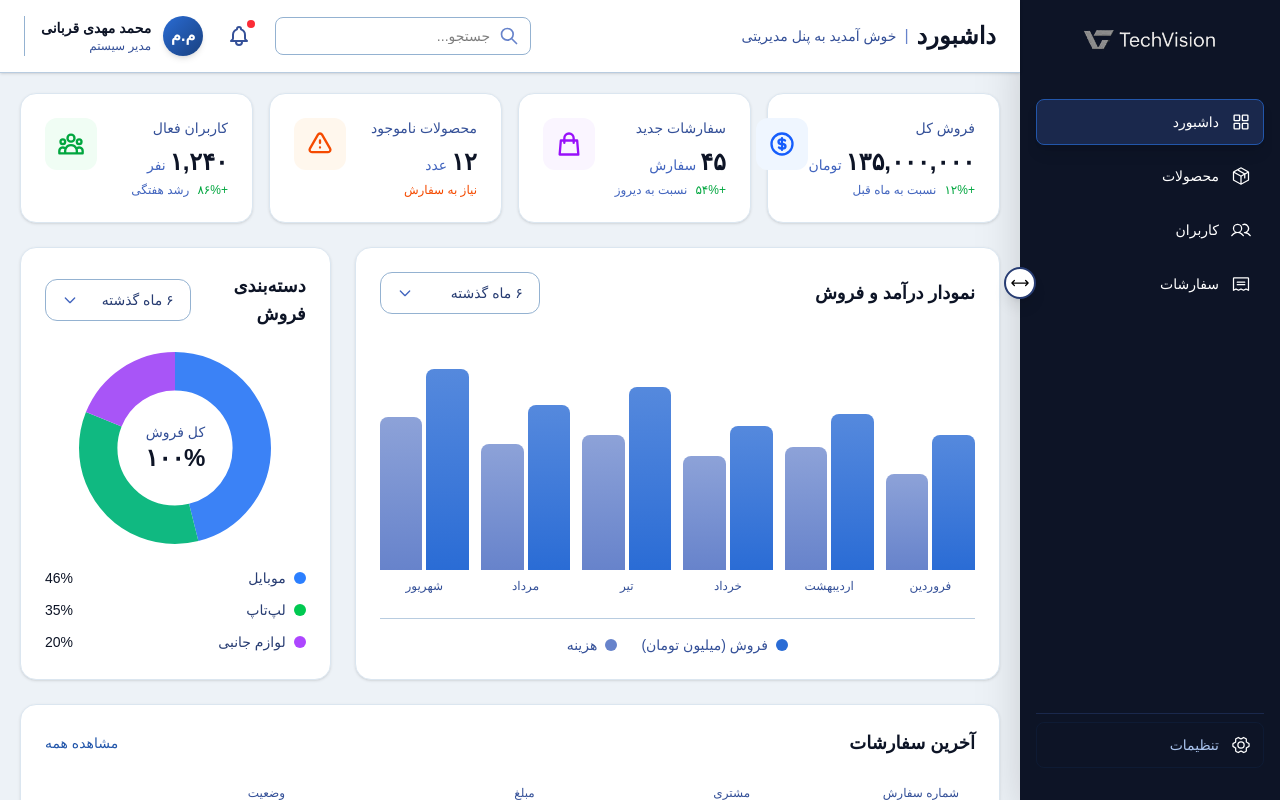
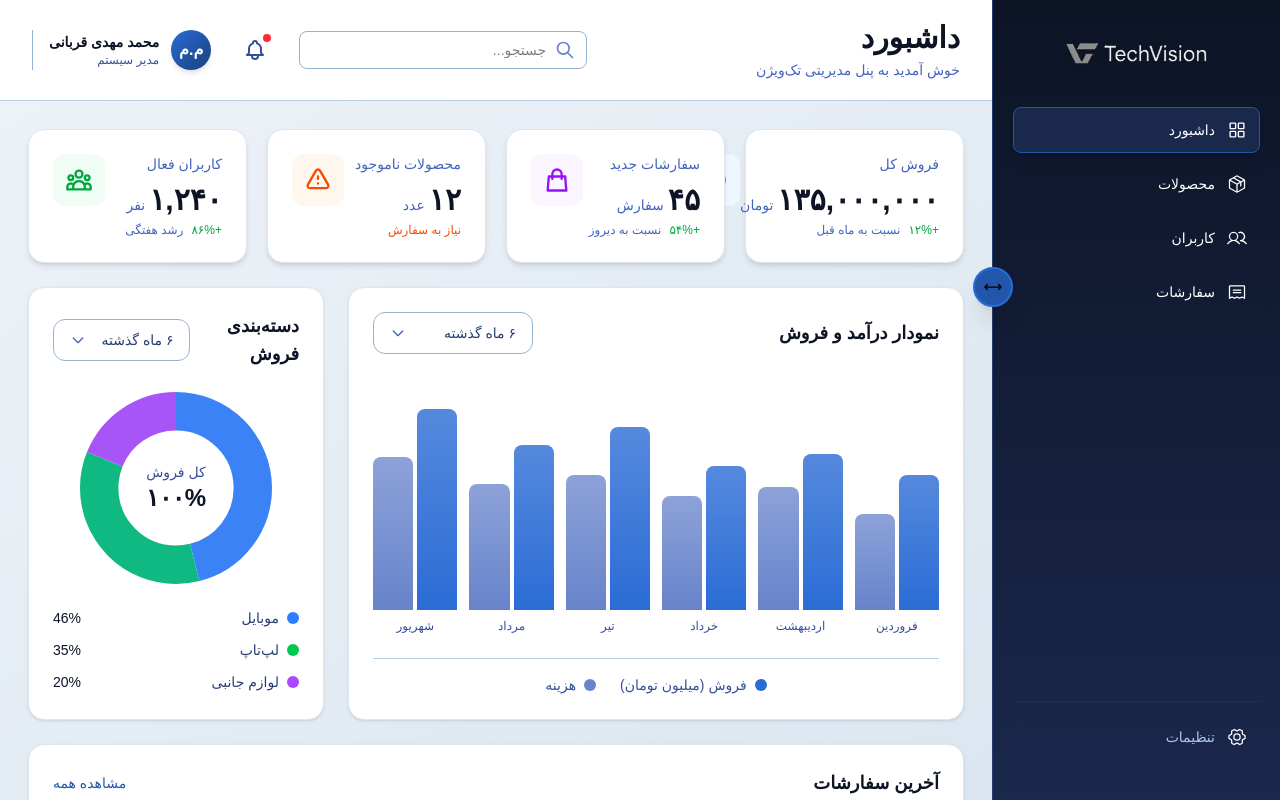
Before and after one commit to mahdi-delta/TechVision-AdminPanel, a React (Vite) app: page / in a window 1280 px wide. Built offline with nearby package versions, Linux system fonts and the light colour scheme; a small style sheet from the web is missing.

Commit message:
style: redesign admin panel to match TechVision storefront styling

```diff
--- a/src/components/AdminComponents/Header.jsx
+++ b/src/components/AdminComponents/Header.jsx
@@ -8,22 +8,19 @@ const Header = () => {
 
      return (
           <div className="bg-white shadow-sm border-b border-bright-snow-200">
-               <div className="px-6 py-4">
+               <div className="px-8 py-5">
                     <div className="flex items-center justify-between">
                          <div>
-                              <div className="flex items-center gap-2">
-                                   <h1 className="text-2xl font-bold text-ink-black-900">
-                                        {activePage}
-                                   </h1>
-                                   <span className="text-ink-black-400">|</span>
-                                   <p className="text-sm text-ink-black-600">
-                                        خوش آمدید به پنل مدیریتی
-                                   </p>
-                              </div>
+                              <h1 className="text-3xl font-bold text-ink-black-900 mb-1">
+                                   {activePage}
+                              </h1>
+                              <p className="text-sm text-ink-black-500">
+                                   خوش آمدید به پنل مدیریتی تک‌ویژن
+                              </p>
                          </div>
 
-                         <div className="flex items-center gap-4">
-                              <div className="hidden md:block w-64">
+                         <div className="flex items-center gap-6">
+                              <div className="hidden md:block w-72">
                                    <SearchInput value="" onChange={() => {}} />
                               </div>
 
--- a/src/components/AdminComponents/Main.jsx
+++ b/src/components/AdminComponents/Main.jsx
@@ -30,7 +30,7 @@ const Main = () => {
      };
 
      return (
-          <div className="p-5 flex-1 overflow-auto">
+          <div className="p-6 flex-1 overflow-auto bg-gradient-to-br from-bright-snow-50 to-bright-snow-100">
                <div className="max-w-7xl mx-auto">{renderPageContent()}</div>
           </div>
      );
--- a/src/components/AdminComponents/Sidebar.jsx
+++ b/src/components/AdminComponents/Sidebar.jsx
@@ -13,25 +13,29 @@ const Sidebar = () => {
      return (
           <section
                className={
-                    "h-full relative transition-all duration-300 " +
-                    (SiderbarStatus === "closed" ? "w-0 p-0" : "min-w-65 p-2")
+                    "h-full relative transition-all duration-300 bg-gradient-to-b from-ink-black-900 to-ink-black-800 border-l border-ink-black-700 " +
+                    (SiderbarStatus === "closed" ? "w-0 p-0" : "min-w-72 p-4")
                }
           >
                {SiderbarStatus === "open" && (
                     <main className="w-full h-full flex flex-col">
-                         <div className="mb-8 pt-2 w-full flex justify-center">
-                              <img src={logo} alt="TechVision Logo" width={150} />
+                         <div className="mb-6 pt-3 w-full flex justify-center">
+                              <img
+                                   src={logo}
+                                   alt="TechVision Logo"
+                                   width={160}
+                                   className="drop-shadow-lg"
+                              />
                          </div>
 
-                         <div className="flex-1 overflow-y-auto px-2">
+                         <div className="flex-1 overflow-y-auto px-1 space-y-2">
                               {mainMenuItems.map((item, index) => (
                                    <SidebarItems key={index} item={item} />
                               ))}
                          </div>
 
-                         <div className="px-2 pb-4">
-                              <div className="border-t border-ink-black-800 my-2"></div>
-
+                         <div className="px-1 pb-4 pt-2">
+                              <div className="border-t border-ink-black-700 my-3 opacity-50"></div>
                               <SidebarItems item={settingsItem} isSettings={true} />
                          </div>
                     </main>
@@ -39,12 +43,12 @@ const Sidebar = () => {
 
                <button
                     className={
-                         "absolute flex justify-center items-center -left-4 top-1/3 border-2 border-ink-black-700 bg-white shadow-lg aspect-square w-8 rounded-full transition-all duration-300 hover:scale-110 " +
+                         "absolute flex justify-center items-center -left-5 top-1/3 border-2 border-sapphire-sky-500 bg-sapphire-sky-600 shadow-xl aspect-square w-10 rounded-full transition-all duration-300 hover:scale-110 hover:bg-sapphire-sky-700 text-white " +
                          (SiderbarStatus === "closed" ? "transform -translate-x-6 rotate-180" : "")
                     }
                     onClick={handleSidebarStatus}
                >
-                    <Arrow className="w-5 h-5 text-ink-black-900 rotate-90" />
+                    <Arrow className="w-5 h-5 rotate-90" />
                </button>
           </section>
      );
--- a/src/components/AdminComponents/common/CustomDropdown.jsx
+++ b/src/components/AdminComponents/common/CustomDropdown.jsx
@@ -26,7 +26,7 @@ const CustomDropdown = ({
           <div className={`relative ${className}`} ref={dropdownRef}>
                <button
                     onClick={() => setIsOpen(!isOpen)}
-                    className="w-full px-4 py-2.5 bg-white border border-bright-snow-300 rounded-xl text-sm text-right flex items-center justify-between hover:border-sapphire-sky-400 focus:border-sapphire-sky-500 focus:ring-2 focus:ring-sapphire-sky-200 transition-all duration-200 outline-none"
+                    className="w-full px-4 py-2.5 bg-white border border-bright-snow-300 rounded-xl text-sm text-right flex items-center justify-between hover:border-sapphire-sky-400 hover:shadow-md focus:border-sapphire-sky-500 focus:ring-2 focus:ring-sapphire-sky-200 transition-all duration-200 outline-none"
                >
                     <span className="text-ink-black-700 font-medium">{value || placeholder}</span>
                     <svg
@@ -47,7 +47,7 @@ const CustomDropdown = ({
                </button>
 
                {isOpen && (
-                    <div className="absolute z-50 w-full mt-2 bg-white rounded-xl shadow-xl border border-bright-snow-200 overflow-hidden animate-fadeIn">
+                    <div className="absolute z-50 w-full mt-2 bg-white rounded-xl shadow-lg border border-bright-snow-200 overflow-hidden animate-fadeIn">
                          <div className="max-h-60 overflow-y-auto py-1">
                               {options.map((option, index) => (
                                    <button
@@ -55,8 +55,8 @@ const CustomDropdown = ({
                                         onClick={() => handleSelect(option)}
                                         className={`w-full px-4 py-2.5 text-right text-sm transition-colors ${
                                              value === option
-                                                  ? "bg-sapphire-sky-50 text-sapphire-sky-700 font-medium"
-                                                  : "text-ink-black-700 hover:bg-bright-snow-50"
+                                                  ? "bg-sapphire-sky-600 text-white font-medium"
+                                                  : "text-ink-black-700 hover:bg-sapphire-sky-50"
                                         }`}
                                    >
                                         {option}
--- a/src/components/AdminComponents/common/StatsCard.jsx
+++ b/src/components/AdminComponents/common/StatsCard.jsx
@@ -1,14 +1,14 @@
 const StatsCard = ({ title, value, icon, iconBg, valueColor = "text-ink-black-900" }) => {
      return (
-          <div className="bg-white rounded-2xl p-6 shadow-sm border border-bright-snow-100">
+          <div className="bg-white rounded-2xl p-6 shadow-md border border-bright-snow-100 hover:shadow-lg hover:border-sapphire-sky-200 transition-all duration-300">
                <div className="flex items-center justify-between">
                     <div>
-                         <p className="text-sm text-ink-black-600 mb-2">{title}</p>
+                         <p className="text-sm text-ink-black-500 mb-2 font-medium">{title}</p>
                          <h3 className={`text-3xl font-bold ${valueColor}`}>{value}</h3>
                     </div>
                     {icon && (
                          <div
-                              className={`w-14 h-14 rounded-xl flex items-center justify-center text-2xl ${iconBg}`}
+                              className={`w-14 h-14 rounded-xl flex items-center justify-center text-2xl ${iconBg} shadow-md`}
                          >
                               {icon}
                          </div>
--- a/src/pages/Admin.jsx
+++ b/src/pages/Admin.jsx
@@ -6,11 +6,11 @@ import { PageProvider } from "../context/PageContext";
 const Admin = () => {
      return (
           <PageProvider>
-               <section className="w-full h-screen flex overflow-hidden bg-bright-snow-50">
-                    <div className="max-w-70 h-full bg-ink-black-900 shadow-2xl">
+               <section className="w-full h-screen flex overflow-hidden bg-white">
+                    <div className="max-w-72 h-full bg-gradient-to-b from-ink-black-900 to-ink-black-800 shadow-2xl">
                          <Sidebar />
                     </div>
-                    <div className="w-full h-full flex flex-col">
+                    <div className="w-full h-full flex flex-col bg-gradient-to-br from-bright-snow-50 to-bright-snow-100">
                          <Header />
                          <Main />
                     </div>
--- a/src/pages/Admin/Dashboard.jsx
+++ b/src/pages/Admin/Dashboard.jsx
@@ -81,20 +81,20 @@ const Dashboard = () => {
      };
 
      return (
-          <div className="space-y-6">
+          <div className="space-y-6 p-1">
                {/* Stats Cards */}
-               <div className="grid grid-cols-1 md:grid-cols-2 lg:grid-cols-4 gap-4">
+               <div className="grid grid-cols-1 md:grid-cols-2 lg:grid-cols-4 gap-5">
                     {stats.map((stat, index) => (
                          <div
                               key={index}
-                              className="bg-white rounded-2xl p-6 shadow-sm hover:shadow-md transition-all duration-300 border border-bright-snow-100"
+                              className="bg-white rounded-2xl p-6 shadow-md hover:shadow-lg hover:border-sapphire-sky-200 transition-all duration-300 border border-bright-snow-100"
                          >
                               <div className="flex items-start justify-between">
                                    <div className="flex-1">
-                                        <p className="text-sm text-ink-black-600 mb-2">
+                                        <p className="text-sm text-ink-black-500 mb-2 font-medium">
                                              {stat.title}
                                         </p>
-                                        <h3 className="text-2xl font-bold text-ink-black-900 mb-1">
+                                        <h3 className="text-3xl font-bold text-ink-black-900 mb-1">
                                              {stat.value}
                                              <span className="text-sm font-normal text-ink-black-500 mr-1">
                                                   {stat.unit}
```
